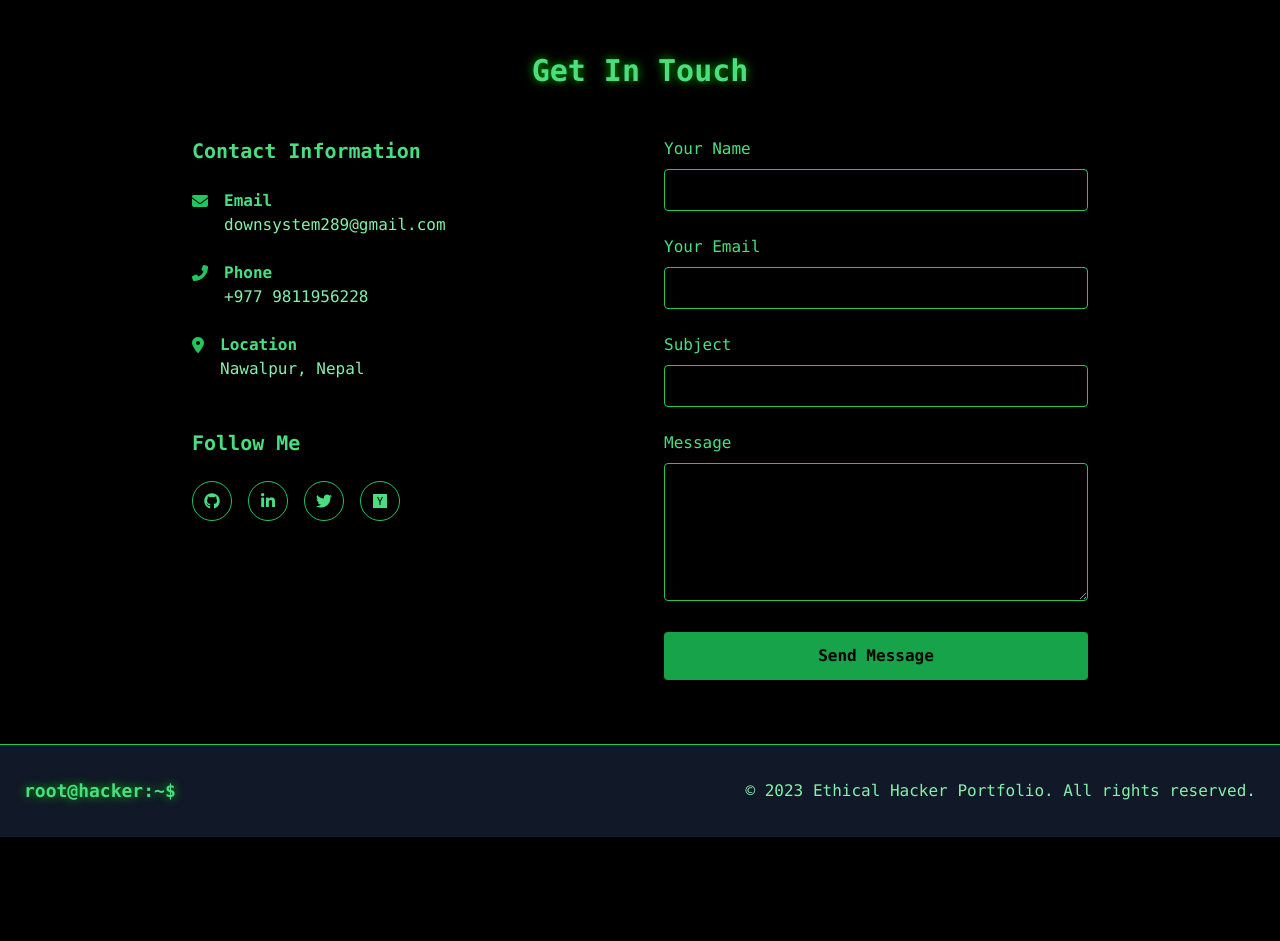
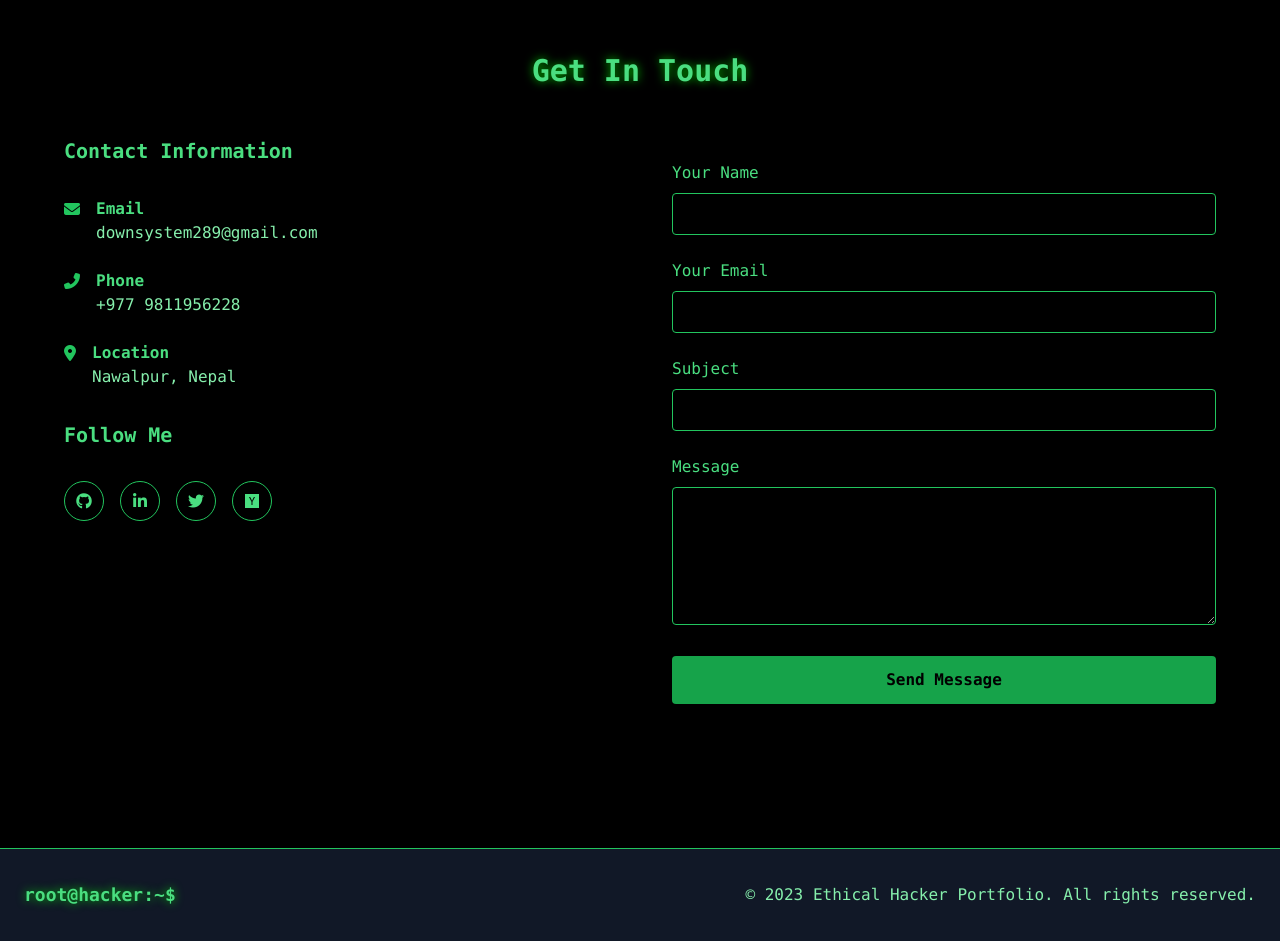
Before and after one commit to Prasangam07/Portfolio, a plain HTML site: page index.html in a window 1280 px wide. Shown: the part 3320-4261 px from the top of the page. Before the commit the page ends 4157 px from the top, so only its background shows below. Drawn offline with nearby package versions, Linux system fonts and the light colour scheme.

Commit message:
Update index.html

```diff
--- a/index.html
+++ b/index.html
@@ -350,27 +350,28 @@
     <!-- Contact Section -->
    <section id="contact" class="container mx-auto px-6 py-16">
   <h2 class="text-3xl font-bold mb-12 text-center glow-text">Get In Touch</h2>
-        <div class="max-w-4xl mx-auto">
-            <div class="grid grid-cols-1 md:grid-cols-2 gap-12">
-                <div>
-                    <h3 class="text-xl font-bold mb-6">Contact Information</h3>
+  <div class="max-w-6xl mx-auto">
+    <div class="grid grid-cols-1 md:grid-cols-2 gap-16 items-start">
+      <!-- Contact Info -->
+      <div class="space-y-8">
+        <h3 class="text-xl font-bold mb-4">Contact Information</h3>
         <div class="space-y-6">
-                        <div class="flex items-start">
-                            <i class="fas fa-envelope text-green-500 mt-1 mr-4"></i>
+          <div class="flex items-start space-x-4">
+            <i class="fas fa-envelope text-green-500 mt-1"></i>
             <div>
               <h4 class="font-bold">Email</h4>
               <p class="text-green-300">downsystem289@gmail.com</p>
             </div>
           </div>
-                        <div class="flex items-start">
-                            <i class="fas fa-phone-alt text-green-500 mt-1 mr-4"></i>
+          <div class="flex items-start space-x-4">
+            <i class="fas fa-phone-alt text-green-500 mt-1"></i>
             <div>
               <h4 class="font-bold">Phone</h4>
               <p class="text-green-300">+977 9811956228</p>
             </div>
           </div>
-                        <div class="flex items-start">
-                            <i class="fas fa-map-marker-alt text-green-500 mt-1 mr-4"></i>
+          <div class="flex items-start space-x-4">
+            <i class="fas fa-map-marker-alt text-green-500 mt-1"></i>
             <div>
               <h4 class="font-bold">Location</h4>
               <p class="text-green-300">Nawalpur, Nepal</p>
@@ -378,7 +379,7 @@
           </div>
         </div>
 
-                    <h3 class="text-xl font-bold mt-12 mb-6">Follow Me</h3>
+        <h3 class="text-xl font-bold mt-12 mb-4">Follow Me</h3>
         <div class="flex space-x-4">
           <a href="#" class="w-10 h-10 rounded-full border border-green-500 flex items-center justify-center hover:bg-green-900 transition">
             <i class="fab fa-github"></i>
@@ -395,40 +396,41 @@
         </div>
       </div>
 
-                <div>
-                    <form action="https://formsubmit.co/g6740p@gmail.com" method="POST" class="space-y-6">
+      <!-- Contact Form -->
+      <form action="https://formsubmit.co/g6740p@gmail.com" method="POST" class="space-y-6 w-full">
+        <input type="hidden" name="_captcha" value="false">
+        <input type="hidden" name="_next" value="https://formsubmit.co/thank-you">
+
         <div>
           <label for="name" class="block mb-2">Your Name</label>
-        <input type="text" id="name" name="name" class="w-full bg-black border border-green-500 rounded px-4 py-2 focus:outline-none focus:ring-2 focus:ring-green-500">
+          <input type="text" id="name" name="name" required class="w-full bg-black border border-green-500 rounded px-4 py-2 focus:outline-none focus:ring-2 focus:ring-green-500">
         </div>
         <div>
           <label for="email" class="block mb-2">Your Email</label>
-        <input type="email" id="email" name="email" class="w-full bg-black border border-green-500 rounded px-4 py-2 focus:outline-none focus:ring-2 focus:ring-green-500">
+          <input type="email" id="email" name="email" required class="w-full bg-black border border-green-500 rounded px-4 py-2 focus:outline-none focus:ring-2 focus:ring-green-500">
         </div>
         <div>
           <label for="subject" class="block mb-2">Subject</label>
-        <input type="text" id="subject" name="subject" class="w-full bg-black border border-green-500 rounded px-4 py-2 focus:outline-none focus:ring-2 focus:ring-green-500">
+          <input type="text" id="subject" name="subject" required class="w-full bg-black border border-green-500 rounded px-4 py-2 focus:outline-none focus:ring-2 focus:ring-green-500">
         </div>
         <div>
           <label for="message" class="block mb-2">Message</label>
-        <textarea id="message" name="message" rows="5" class="w-full bg-black border border-green-500 rounded px-4 py-2 focus:outline-none focus:ring-2 focus:ring-green-500"></textarea>
+          <textarea id="message" name="message" rows="5" required class="w-full bg-black border border-green-500 rounded px-4 py-2 focus:outline-none focus:ring-2 focus:ring-green-500"></textarea>
         </div>
         <button type="submit" class="bg-green-600 hover:bg-green-700 text-black font-bold py-3 px-6 rounded transition w-full">
           Send Message
         </button>
       </form>
-
-                </div>
     </div>
   </div>
 </section>
 
 <!-- Footer -->
-    <footer class="bg-gray-900 py-8 border-t border-green-500">
+<footer class="bg-gray-900 py-8 border-t border-green-500 mt-20">
   <div class="container mx-auto px-6">
     <div class="flex flex-col md:flex-row justify-between items-center">
       <div class="text-lg font-bold mb-4 md:mb-0 glow-text">root@hacker:~$</div>
-                <div class="text-green-300">
+      <div class="text-green-300 text-center md:text-left">
         &copy; 2023 Ethical Hacker Portfolio. All rights reserved.
       </div>
     </div>
```
Lines whose indentation alone changed are shown as unchanged.
